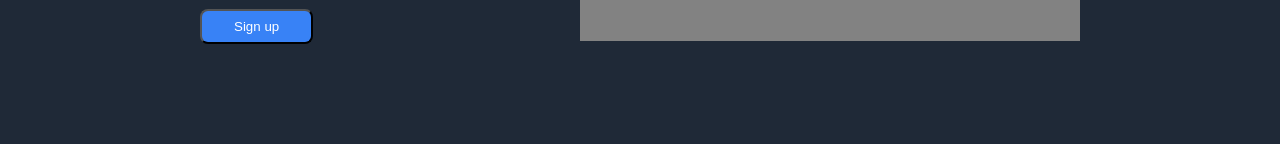
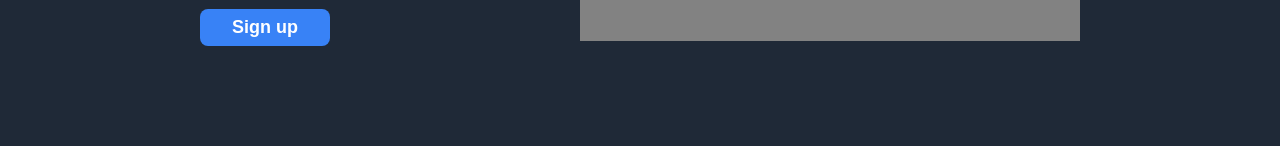
Before and after one commit to atcq9876/landing-page, a plain HTML site: page index.html in a window 1280 px wide. Shown: the part 341-493 px from the top of the page. Drawn offline with Linux system fonts and the light colour scheme.

Commit message:
Updated action section button

```diff
--- a/style.css
+++ b/style.css
@@ -60,13 +60,15 @@ li {
 button {
     background-color: #3882F6;
     color: white;
+    font-size: 18px;
+    font-weight: bold;
     border-radius: 8px;
     padding: 8px 32px;
     margin-top: 12px;
 }
 
-.intro-image {
-
+.hero button {
+    border: 0;
 }
 
 .placeholder {
@@ -158,6 +160,10 @@ button {
     font-size: 18px;
 }
 
+.action button {
+    border: 2px solid white;
+}
+
 footer {
     display: flex;
     align-items: center;
```
